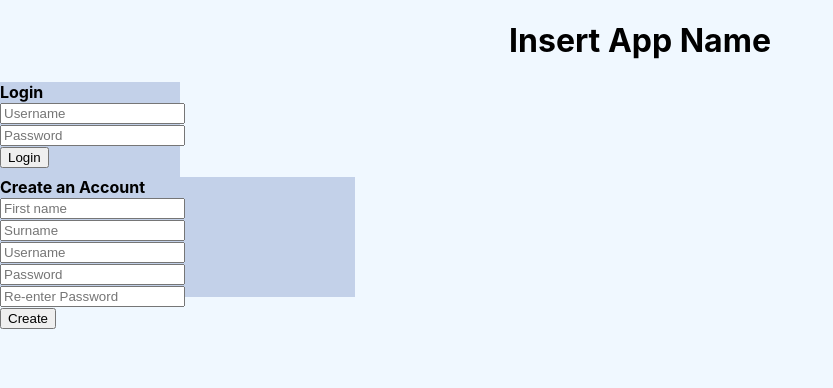
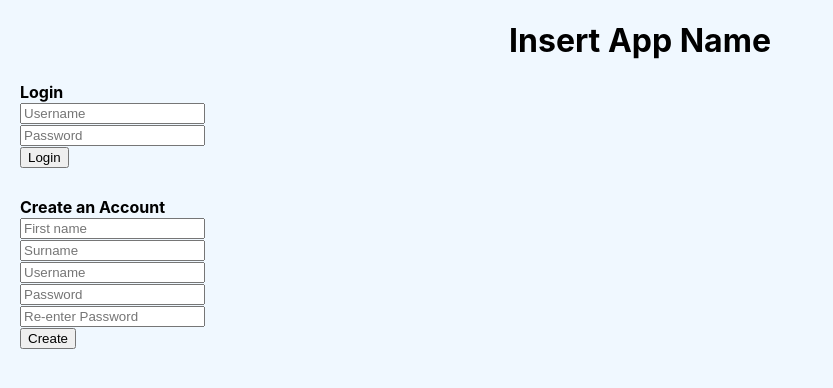
Before and after one commit to ica778/I-LOVE-ICICS, a React (Create React App) app in the folder my-app/: page / in a window 1280 px wide. Shown: the top 388 px of the page, without its empty margins (0-833 px from the left). Built offline with nearby package versions, Linux system fonts and the light colour scheme.

Commit message:
updated style for login page

```diff
--- a/my-app/src/components/style.css
+++ b/my-app/src/components/style.css
@@ -1,16 +1,15 @@
 .LoginCredentials {
-    background-color: rgba(18, 50, 146, 0.2);
     width: 180px;
     height: 95px;
     text-align: left;
+    margin: 20px;
 }
 
 .CreateAccount {
-    background-color: rgba(18, 50, 146, 0.2);
     width: 355px;
     height: 120px;
-    display: flex;
     text-align: left;
+    margin: 20px;
 }
 
 .LoginPageInputs {
```
